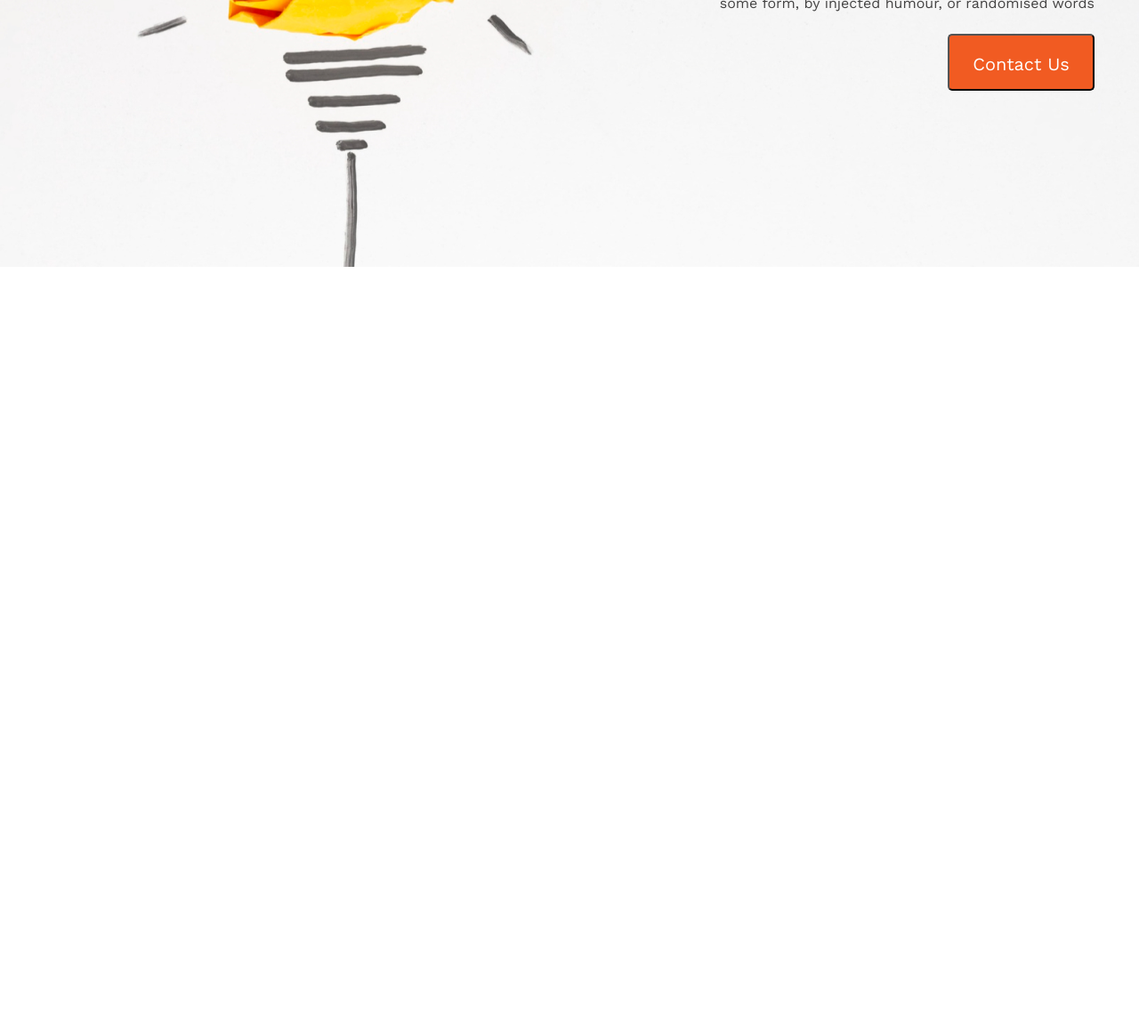
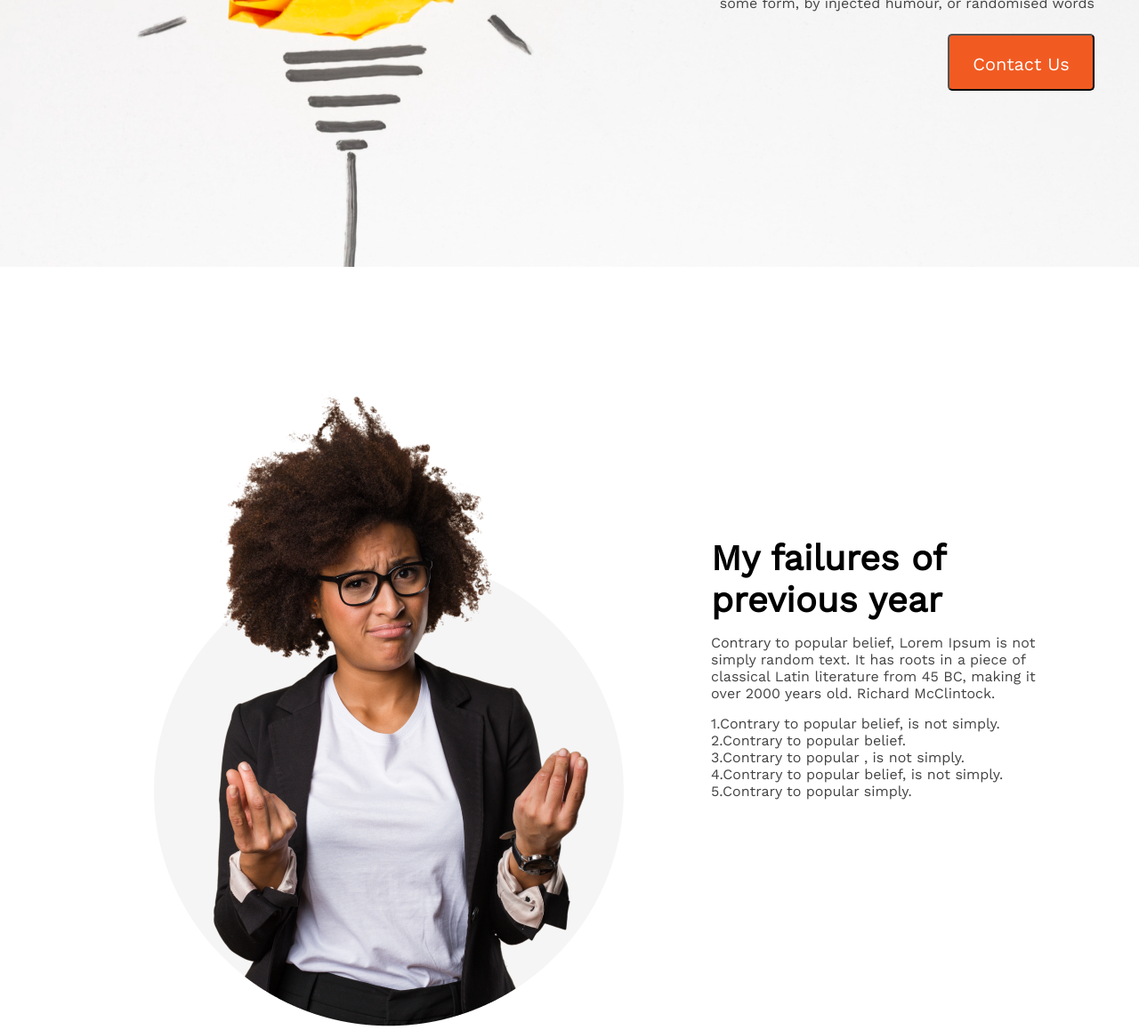
Before and after one commit to ShantoHabibi/new-year-portfolio, a plain HTML site: page index.html in a window 1280 px wide. Shown: the part 500-1658 px from the top of the page at 89% size. Before the commit the page ends 800 px from the top, so only its background shows below. Drawn offline with nearby package versions, Linux system fonts and the light colour scheme.

Commit message:
section-my failures

```diff
--- a/index.html
+++ b/index.html
@@ -29,6 +29,23 @@
         </div>
     </header>
     <main>
+        <!-- section:my failures -->
+        <section class="my-failure">
+            <div>
+                <img src="images/person.png" alt="">
+            </div>
+            <div class="section">
+                <h3 class="section-title">My failures of previous year</h3>
+                <p class="section-description">Contrary to popular belief, Lorem Ipsum is not simply random text. It has
+                    roots in a piece of classical Latin literature from 45 BC, making it over 2000 years old. Richard
+                    McClintock.</p>
+                <h5 class="section-point">1.Contrary to popular belief, is not simply.</h5>
+                <h5 class="section-point">2.Contrary to popular belief.</h5>
+                <h5 class="section-point">3.Contrary to popular , is not simply.</h5>
+                <h5 class="section-point">4.Contrary to popular belief, is not simply.</h5>
+                <h5 class="section-point">5.Contrary to popular simply.</h5>
+            </div>
+        </section>
 
     </main>
     <footer>
--- a/styles/portfolio.css
+++ b/styles/portfolio.css
@@ -2,7 +2,8 @@
     margin: 0;
     font-family: 'Work Sans', sans-serif;
 }
- /* banner-section: styles */
+
+/* banner-section: styles */
 .banner-container {
     width: 100%;
     height: 100vh;
@@ -10,6 +11,7 @@
     display: flex;
     text-align: right;
     align-items: center;
+    margin-bottom: 130px;
 
 
 }
@@ -37,8 +39,44 @@
     height: 64px;
     padding: 20px 25px;
     color: #FFFFFF;
-    background-color: #F15B22;;
+    background-color: #F15B22;
+    ;
     font-size: 20px;
     border-radius: 5px;
     margin-right: 50px;
 }
+
+/* section-my failures styles */
+.my-failure {
+    display: flex;
+    text-align: right;
+    align-items: center;
+    padding-left: 150px;
+}
+
+.section {
+    width: 400px;
+    height: 380px;
+    text-align: left;
+    padding-left: 80px;
+}
+
+.section-title {
+    font-weight: 700;
+    font-size: 40px;
+
+}
+
+.section-description {
+    font-weight: 400;
+    font-size: 16px;
+    padding-top: 15px;
+    padding-bottom: 15px;
+    color: #444343;
+}
+
+.section-point {
+    font-weight: 400;
+    font-size: 16px;
+    color: #444343;
+}
```
Lines whose indentation alone changed are shown as unchanged.
